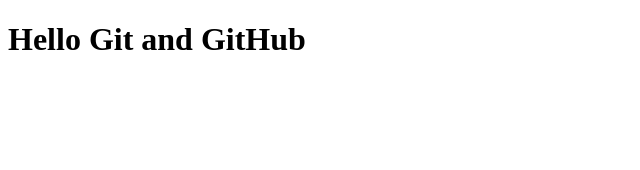
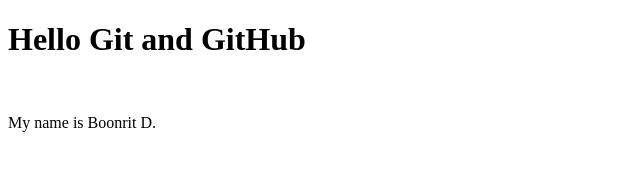
Before and after one commit to Boonrit-D/learn-git, a plain HTML site: page index.html in a window 1280 px wide. Shown: the whole page, without its empty margins (0-640 px from the left). Drawn offline with Linux system fonts and the light colour scheme.

Commit message:
add something

```diff
--- a/index.html
+++ b/index.html
@@ -7,5 +7,7 @@
 </head>
 <body>
     <h1>Hello Git and GitHub</h1>
+    <br>
+    <p>My name is Boonrit D.</p>
 </body>
 </html>
```
